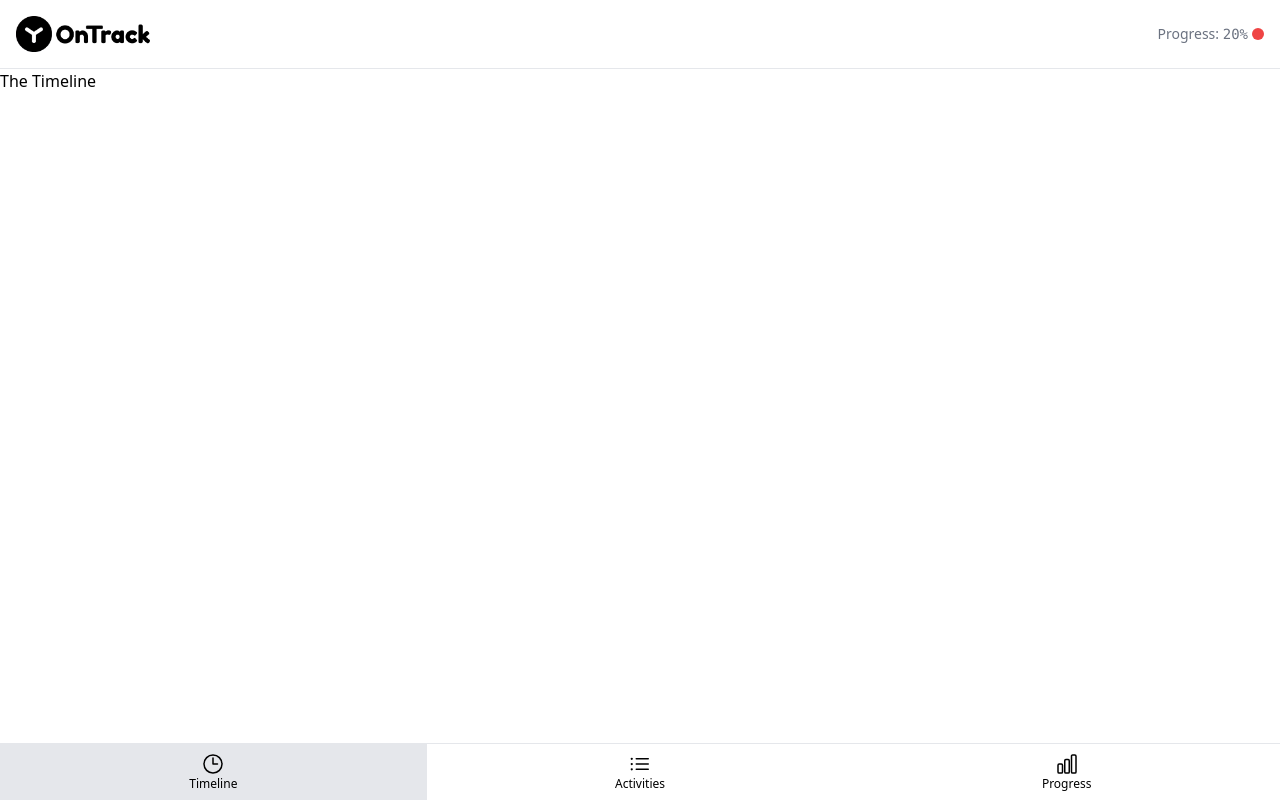
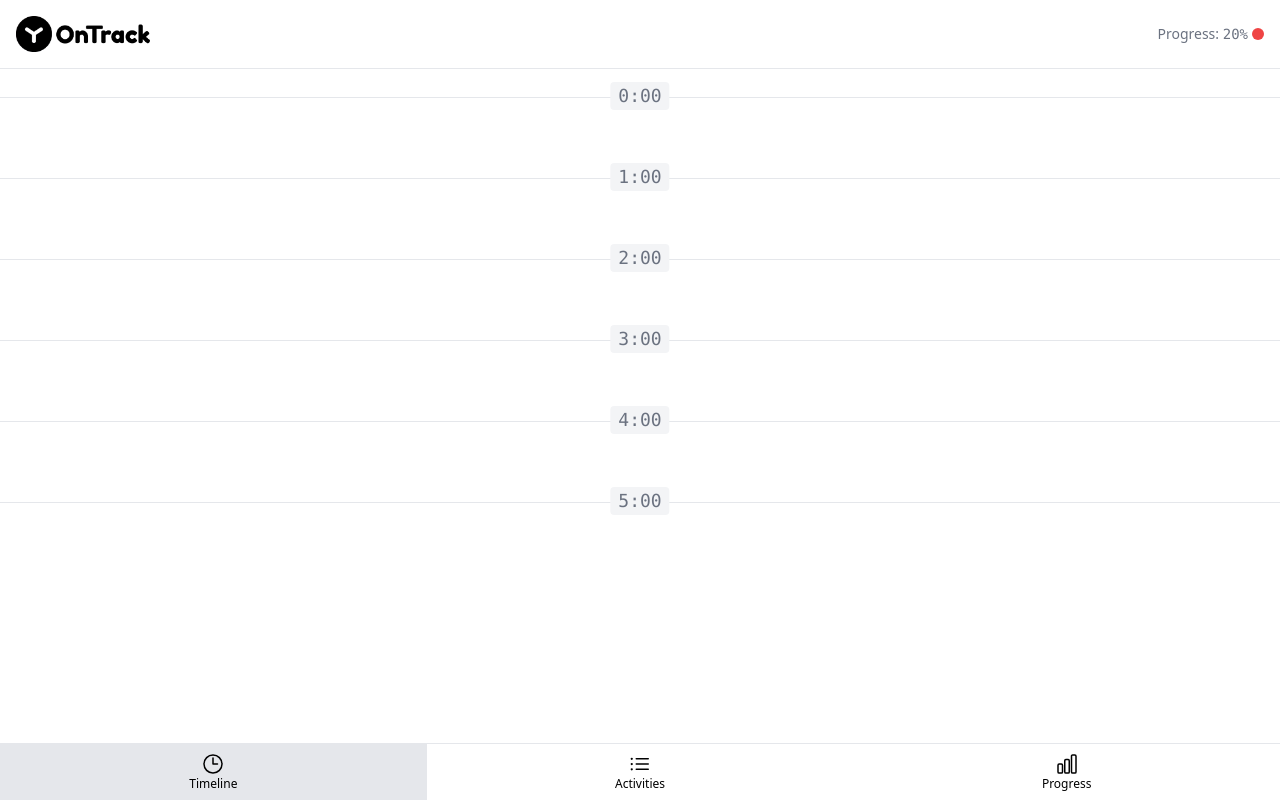
Before and after one commit to anlapaev/ontrack, a Vue app: page /#timeline in a window 1280 px wide. Built offline with nearby package versions, Linux system fonts and the light colour scheme.

Commit message:
13. Marking up the timeline

```diff
--- a/src/pages/TheTimeline.vue
+++ b/src/pages/TheTimeline.vue
@@ -1,3 +1,17 @@
 <template>
-    <h1>The Timeline</h1>
+    <div class="mt-7">
+        <ul>
+            <li
+                v-for="i in [0, 1, 2, 3, 4, 5]"
+                :key="i"
+                class="relative flex flex-col gap-2 border-t border-gray-200 px-4 py-10"
+            >
+                <a
+                    href="#"
+                    class="absolute -top-4 left-1/2 -translate-x-1/2 rounded bg-gray-100 px-2 font-mono text-lg text-gray-500"
+                    >{{ i }}:00</a
+                >
+            </li>
+        </ul>
+    </div>
 </template>
```
